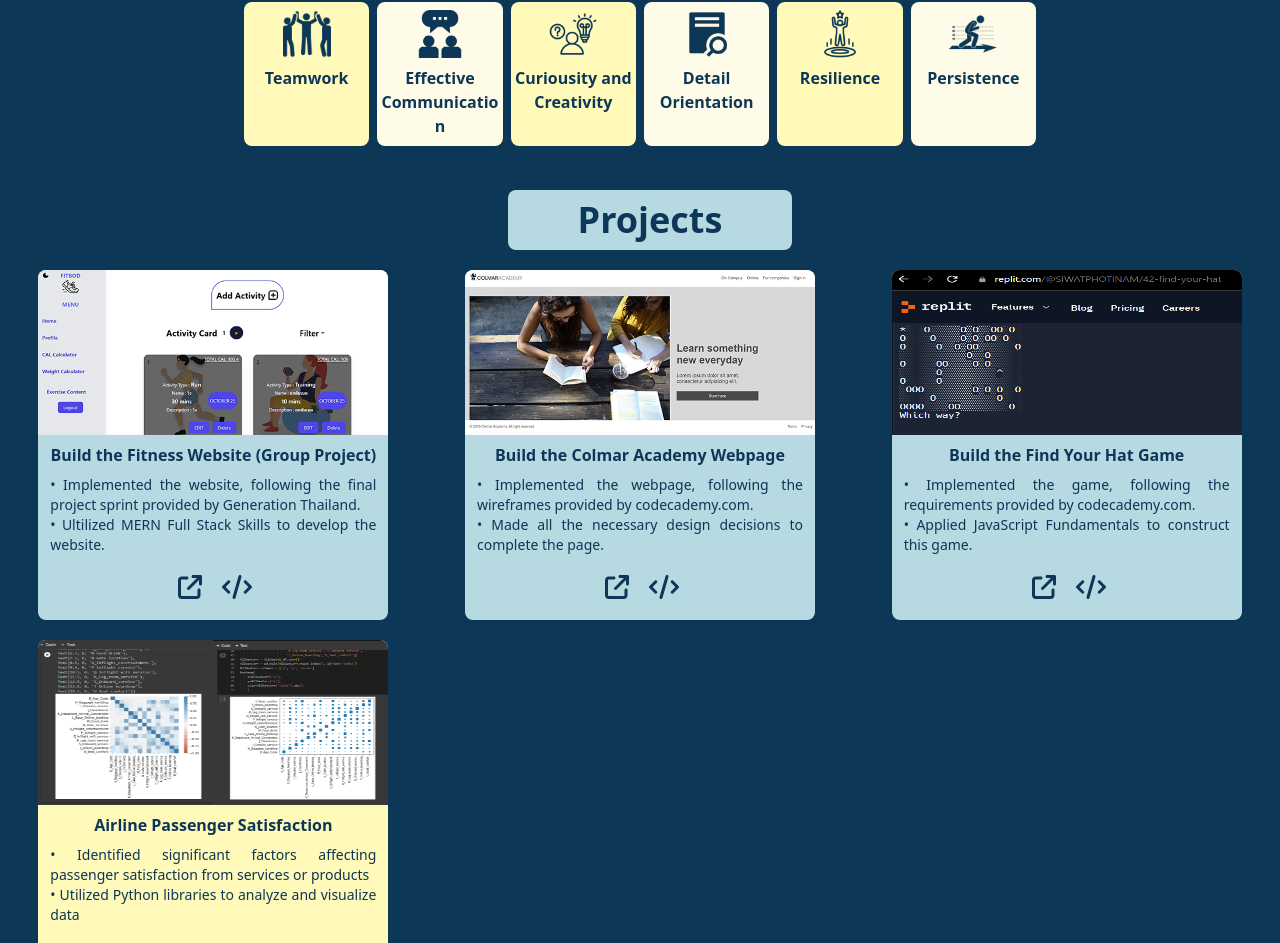
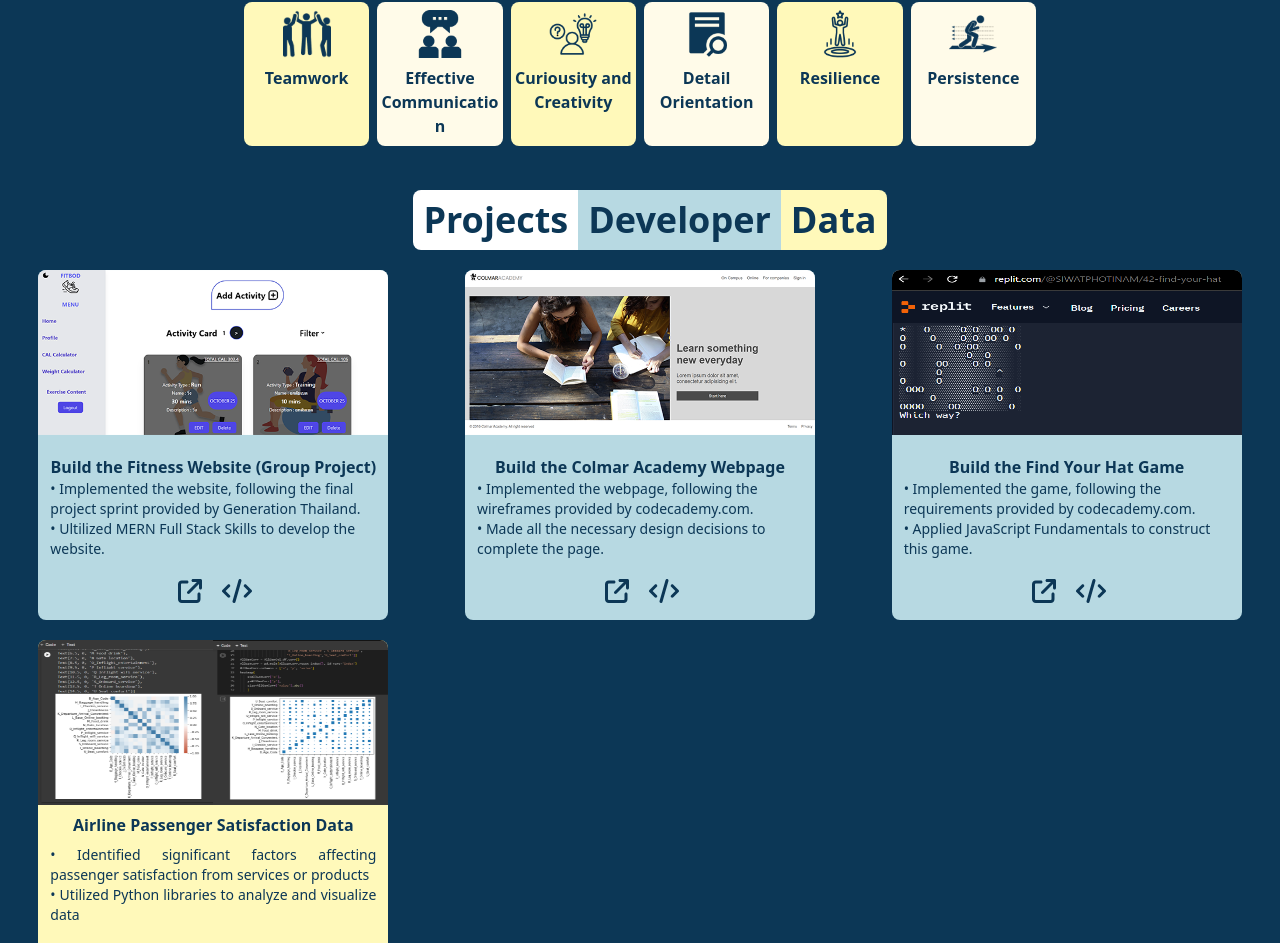
Before and after one commit to siwatoa/portfoliov1, a React (Vite) app: page / in a window 1280 px wide. Shown: the part 2474-3417 px from the top of the page. Built offline with nearby package versions, Linux system fonts and the light colour scheme.

Commit message:
update file project

```diff
--- a/src/contents/Project.js
+++ b/src/contents/Project.js
@@ -30,7 +30,7 @@ export const ProjectDev = [
 
 export const ProjectData = [
    {img: travelpic,
-       name: "Airline Passenger Satisfaction",
+       name: "Airline Passenger Satisfaction Data",
        des1: "• Identified significant factors affecting passenger satisfaction from services or products",
        des2: "• Utilized Python libraries to analyze and visualize data",
        link1: travelDoc,
--- a/src/sections/Project.jsx
+++ b/src/sections/Project.jsx
@@ -8,20 +8,28 @@ const ProjectsMe = () => {
     return(
        <>
        <div className="word1 inline-block flex justify-left ml-5 justify-center">
+            <div className="webdev bg-[#FFFFFF] font-black text-[#0C3756]
+                 text-xl md:text-4xl mt-5 py-2.5 px-2.5 rounded-tl-lg rounded-bl-lg">
+               Projects
+            </div>
             <div className="webdev bg-[#B7D9E2] font-black text-[#0C3756]
-                 text-xl md:text-4xl mt-5 py-2.5 px-[70px] rounded-lg">
-               Projects
+                 text-xl md:text-4xl mt-5 py-2.5 px-2.5">
+               Developer
+            </div>
+            <div className="webdev bg-[#FFF9BA] font-black text-[#0C3756]
+                 text-xl md:text-4xl mt-5 py-2.5 px-2.5 rounded-tr-lg rounded-br-lg">
+               Data
             </div>
        </div>
 
        <div className="proj grid grid-cols-1 md:grid-cols-3 mt-5 place-items-center">
 
        {ProjectDev.map((item, index) => (
-            <div key={index} className="proj text-[#0C3756] bg-[#B7D9E2] w-[350px] h-[350px] rounded-lg mb-5">
+            <div key={index} className="proj text-[#0C3756] bg-[#B7D9E2] w-[350px] h-[350px] rounded-lg mb-5 hover:scale-105">
                 <img src={item.img} className="rounded-tl-lg rounded-tr-lg w-[350px] h-[165px]" />
-                <h1 className="nameproj my-2 text-center font-bold">{item.name}</h1>
-                <p className="desproj1 mx-3 text-xs md:text-sm text-justify">{item.des1}</p>
-                <p className="desproj2 mx-3 mb-5 text-xs md:text-sm text-justify">{item.des2}</p>
+                <h1 className="nameproj mt-5 text-center font-bold">{item.name}</h1>
+                <p className="desproj1 mx-3 text-xs md:text-sm">{item.des1}</p>
+                <p className="desproj2 mx-3 mb-5 text-xs md:text-sm">{item.des2}</p>
                 <a href={item.link1} target="_blank">
                   <FontAwesomeIcon icon={faArrowUpRightFromSquare}
                   size="xl" style={{marginLeft: "140px"}} />
@@ -33,7 +41,7 @@ const ProjectsMe = () => {
             </div>))}
 
         {ProjectData.map((item, index) => (
-            <div key={index} className="proj text-[#0C3756] bg-[#FFF9BA] w-[350px] h-[350px] rounded-lg mb-5">
+            <div key={index} className="proj text-[#0C3756] bg-[#FFF9BA] w-[350px] h-[350px] rounded-lg mb-5 hover:scale-105">
                 <img src={item.img} className="rounded-tl-lg rounded-tr-lg w-[350px] h-[165px]" />
                 <h1 className="nameproj my-2 text-center font-bold">{item.name}</h1>
                 <p className="desproj1 mx-3 text-xs md:text-sm text-justify">{item.des1}</p>
```
